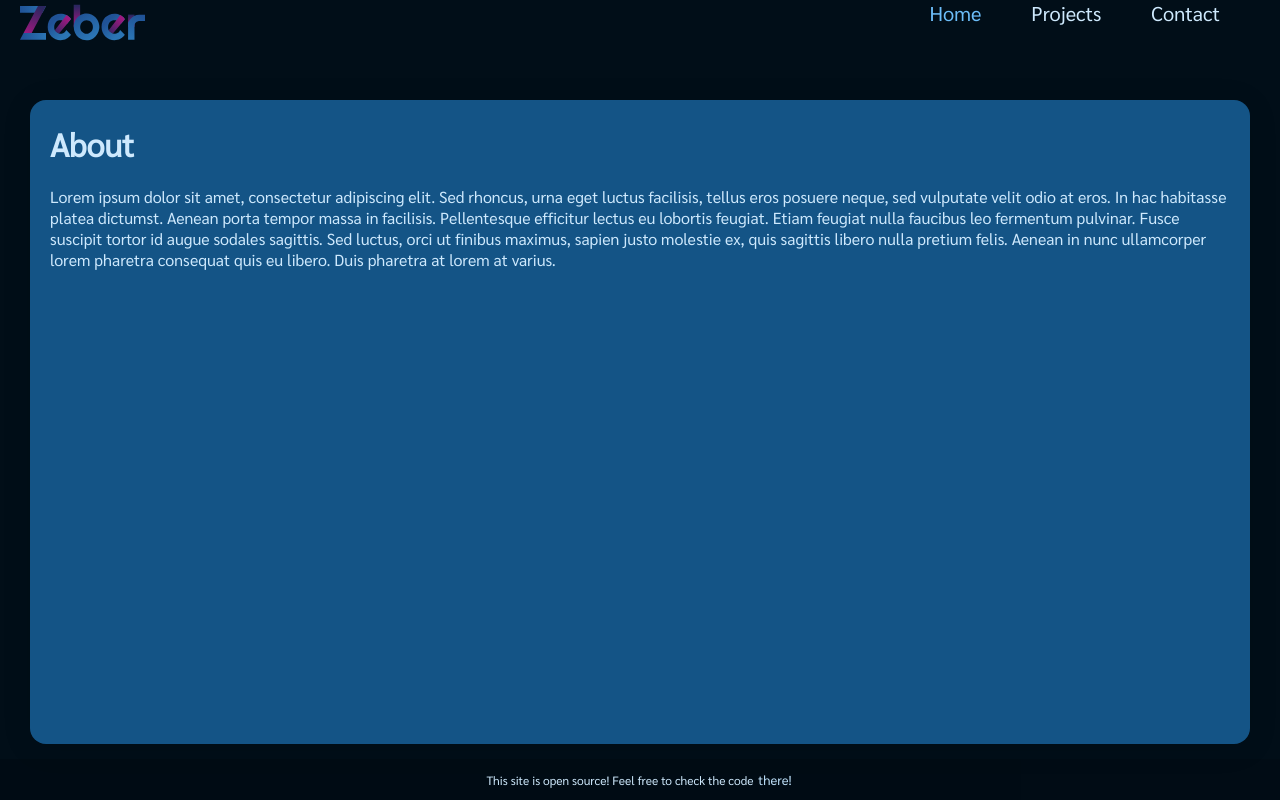
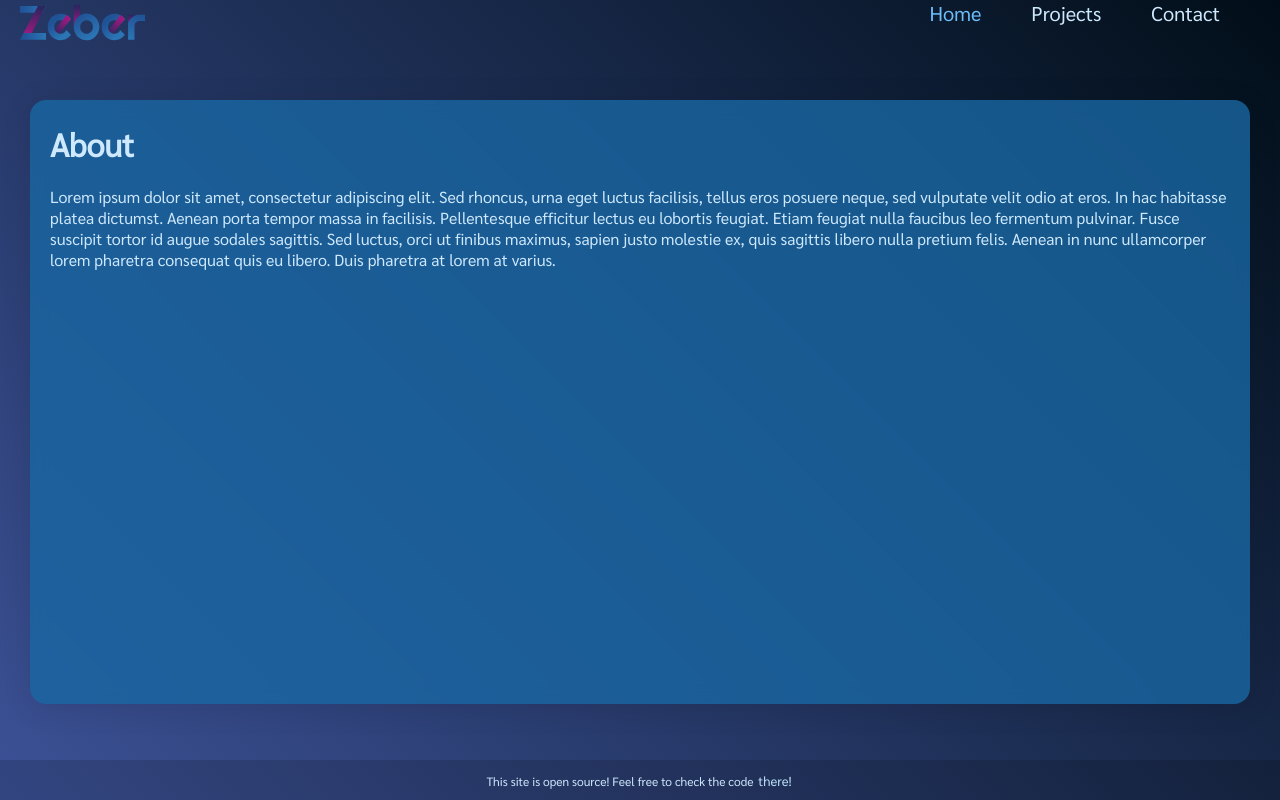
Before and after one commit to pasiastazebra/zeberpl, a Vue app in the folder zeberpl/: page / in a window 1280 px wide. Built offline with nearby package versions, Linux system fonts and the light colour scheme.

Commit message:
page layout fixed

```diff
--- a/zeberpl/src/App.vue
+++ b/zeberpl/src/App.vue
@@ -3,6 +3,8 @@ import { RouterLink, RouterView } from 'vue-router'
 </script>
 
 <template>
+  <div class="page">
+    <div class="page-container">
       <header class="wrapper header">
         <div class="inner-header">
           <img alt="logo" class="logo" src="@/assets/logo.svg" width="125" height="125" />
@@ -15,12 +17,14 @@ import { RouterLink, RouterView } from 'vue-router'
       </header>
 
       <RouterView />
+    </div>
 
     <footer class="wrapper footer">
       <p class="wrapper-text">This site is open source! Feel free to check the code
         <a href="https://github.com/pasiastazebra/zeberpl">there!</a>
       </p>
     </footer>
+  </div>
 </template>
 
 <style lang="scss">
@@ -29,6 +33,15 @@ import { RouterLink, RouterView } from 'vue-router'
 @import url('https://fonts.googleapis.com/css2?family=Sarabun&display=swap');
 
 //navbar and footer styles
+.page {
+  position: relative;
+  min-height: 100vh;
+
+  &-container {
+    padding-bottom: 2.5rem;
+  }
+}
+
 .wrapper {
   //background-color: $bgsecondary;
   margin: 0%;
@@ -44,6 +57,7 @@ import { RouterLink, RouterView } from 'vue-router'
 
 .logo {
   margin: -40px 20px;
+
 }
 
 .footer {
@@ -51,6 +65,7 @@ import { RouterLink, RouterView } from 'vue-router'
   background-color: #00000025;
   text-align: center;
   bottom: 0px;
+  height: 2.5rem;
 
   p {
     font-size: 12px;
@@ -98,7 +113,7 @@ nav {
 
 body {
   font-family: 'Sarabun', sans-serif;
-  background-color: var.$background;
+  background: linear-gradient(225deg,var.$background 0%, var.$background-shade 100%);
   margin: 0%;
   padding-top: 0%;
   padding-bottom: 0%;
--- a/zeberpl/src/assets/ViewsStyle.scss
+++ b/zeberpl/src/assets/ViewsStyle.scss
@@ -4,7 +4,7 @@
     margin: 30px;
     padding: 2px 20px;
     border-radius: 25px;
-    min-height: 80vh;
+    min-height: 75vh;
 
     background: var.$primary;
     border-radius: 16px;
--- a/zeberpl/src/assets/variables.scss
+++ b/zeberpl/src/assets/variables.scss
@@ -1,5 +1,6 @@
 $text: #cee9fd;
 $background: #010e18;
+$background-shade: #3c5196;
 $primary: #1967a3cc;
 $secondary: #032845;
 $accent: #1e98f6;
```
Lines whose indentation alone changed are shown as unchanged.
